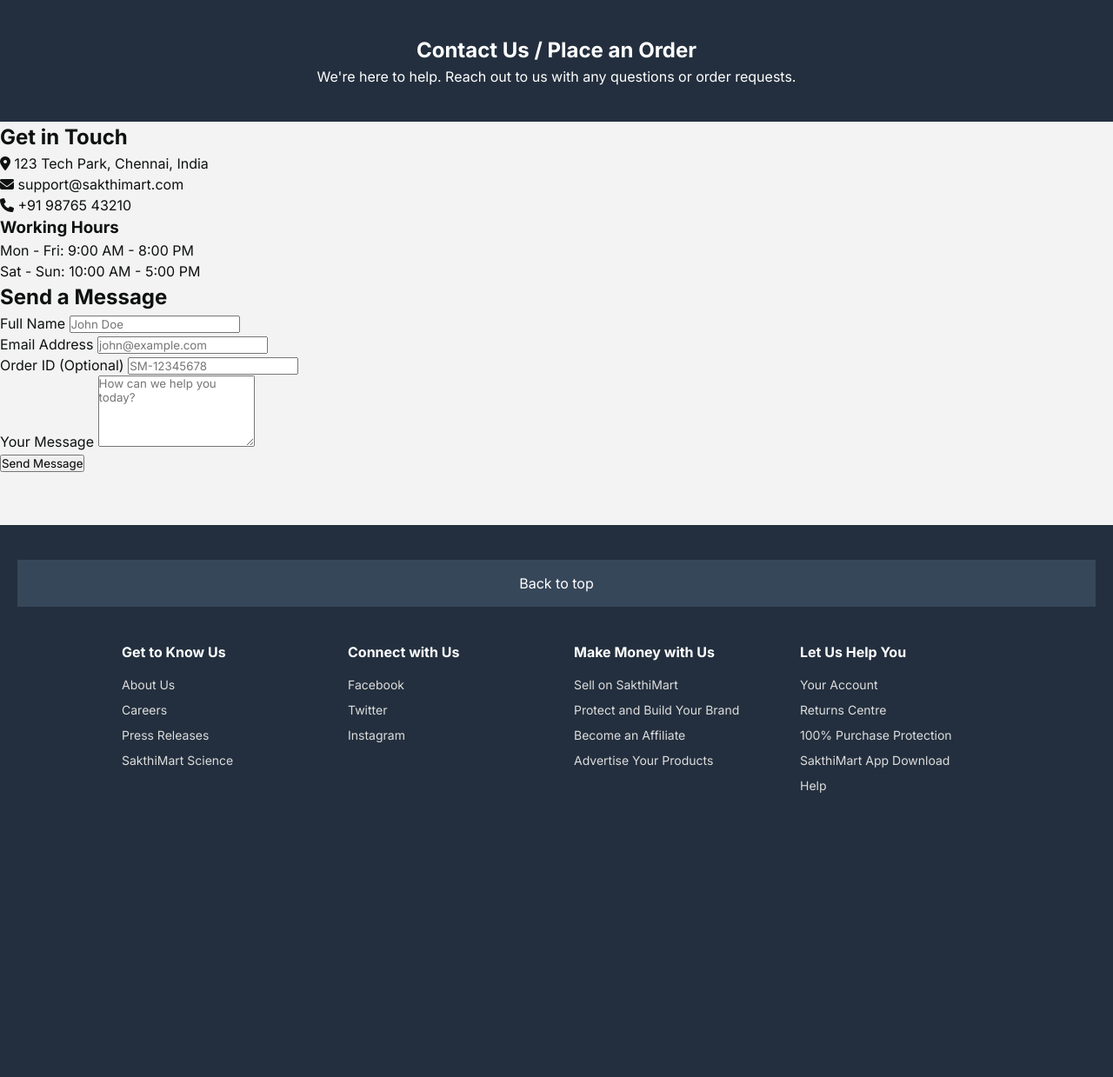
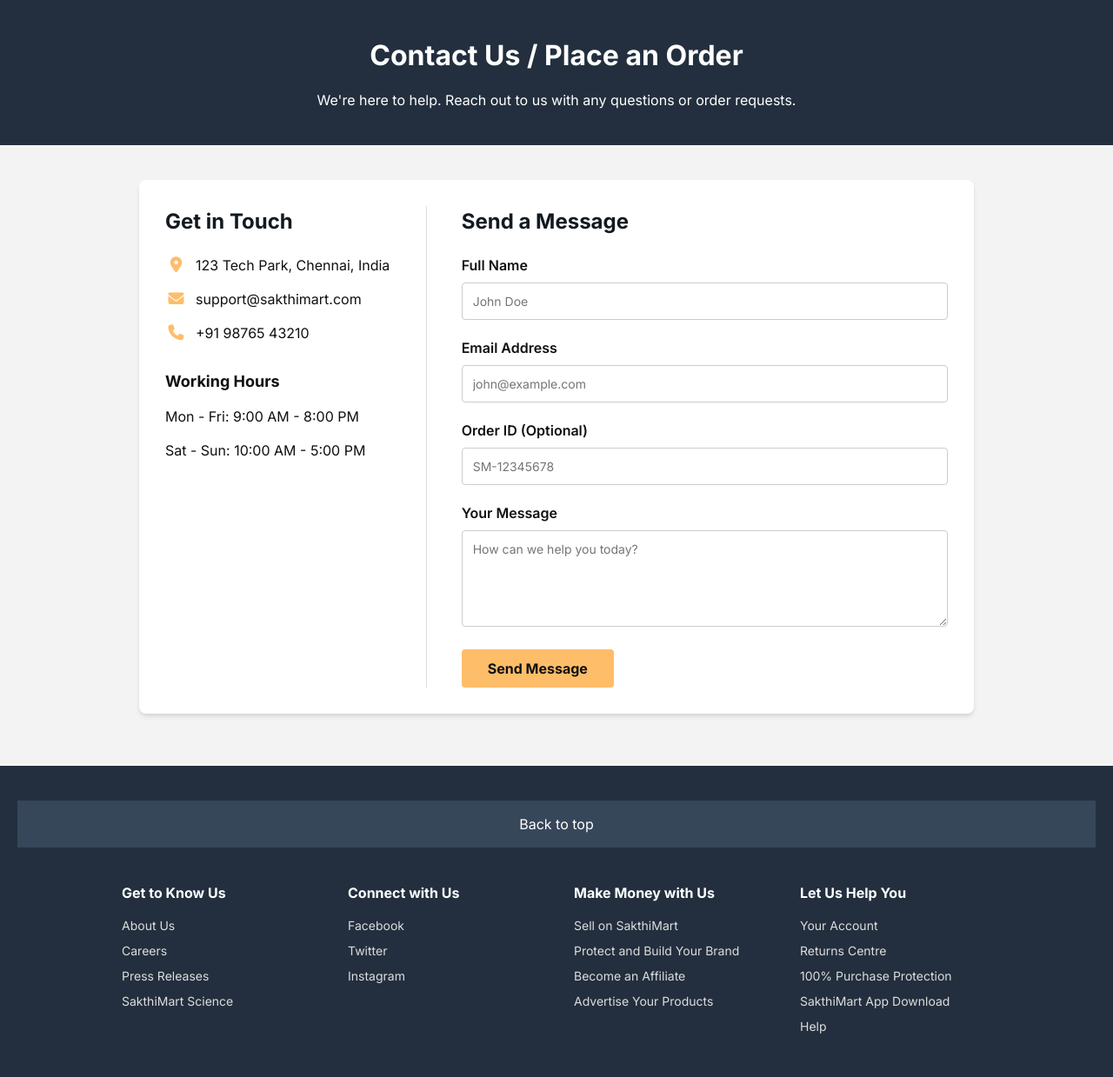
Before and after one commit to poojhaManikandan/SakthiMart, a PHP site: page /contact.html in a window 1280 px wide. Shown: the part 109-1348 px from the top of the page at 87% size. Before the commit the page ends 1021 px from the top, so only its background shows below. Run offline with PHP 8.4, Linux system fonts and the light colour scheme.

Commit message:
Update style.css

```diff
--- a/style.css
+++ b/style.css
@@ -361,6 +361,127 @@ footer {
     text-decoration: underline;
 }
 
+/* Contact and General Pages */
+.page-header {
+    background-color: var(--amazon-light);
+    color: white;
+    padding: 40px 20px;
+    text-align: center;
+}
+
+.page-header h1 {
+    font-size: 32px;
+    margin-bottom: 15px;
+}
+
+.contact-section {
+    max-width: 1000px;
+    margin: 40px auto;
+    padding: 0 20px;
+}
+
+.contact-container {
+    display: flex;
+    gap: 40px;
+    background: white;
+    padding: 30px;
+    border-radius: var(--radius);
+    box-shadow: var(--shadow);
+}
+
+.contact-info {
+    flex: 1;
+    padding-right: 20px;
+    border-right: 1px solid #ddd;
+}
+
+.contact-info h2 {
+    margin-bottom: 20px;
+    color: var(--amazon-dark);
+}
+
+.contact-info p {
+    margin-bottom: 15px;
+    display: flex;
+    align-items: center;
+    gap: 10px;
+}
+
+.contact-info i {
+    color: var(--amazon-orange);
+    font-size: 18px;
+    width: 25px;
+    text-align: center;
+}
+
+.working-hours {
+    margin-top: 30px;
+}
+
+.working-hours h3 {
+    margin-bottom: 15px;
+    font-size: 18px;
+}
+
+.contact-form-container {
+    flex: 2;
+}
+
+.contact-form-container h2 {
+    margin-bottom: 20px;
+    color: var(--amazon-dark);
+}
+
+.contact-form {
+    display: flex;
+    flex-direction: column;
+}
+
+.form-group {
+    margin-bottom: 20px;
+}
+
+.form-group label {
+    display: block;
+    margin-bottom: 8px;
+    font-weight: 600;
+}
+
+.form-group input,
+.form-group textarea {
+    width: 100%;
+    padding: 12px;
+    border: 1px solid #ccc;
+    border-radius: 4px;
+    font-family: inherit;
+    font-size: 14px;
+    transition: 0.3s;
+}
+
+.form-group input:focus,
+.form-group textarea:focus {
+    border-color: var(--amazon-orange);
+    outline: none;
+    box-shadow: 0 0 5px rgba(243, 168, 71, 0.5);
+}
+
+.submit-btn {
+    background-color: var(--amazon-orange);
+    color: var(--text-dark);
+    padding: 12px 30px;
+    border: none;
+    border-radius: 4px;
+    font-weight: 700;
+    cursor: pointer;
+    transition: 0.3s;
+    font-size: 16px;
+    align-self: flex-start;
+}
+
+.submit-btn:hover {
+    background-color: var(--amazon-orange-hover);
+}
+
 /* Responsive */
 @media (max-width: 768px) {
     .nav-search {
@@ -374,4 +495,15 @@ footer {
     .hero {
         height: 300px;
     }
+
+    .contact-container {
+        flex-direction: column;
+    }
+
+    .contact-info {
+        border-right: none;
+        border-bottom: 1px solid #ddd;
+        padding-right: 0;
+        padding-bottom: 20px;
+    }
 }
```
